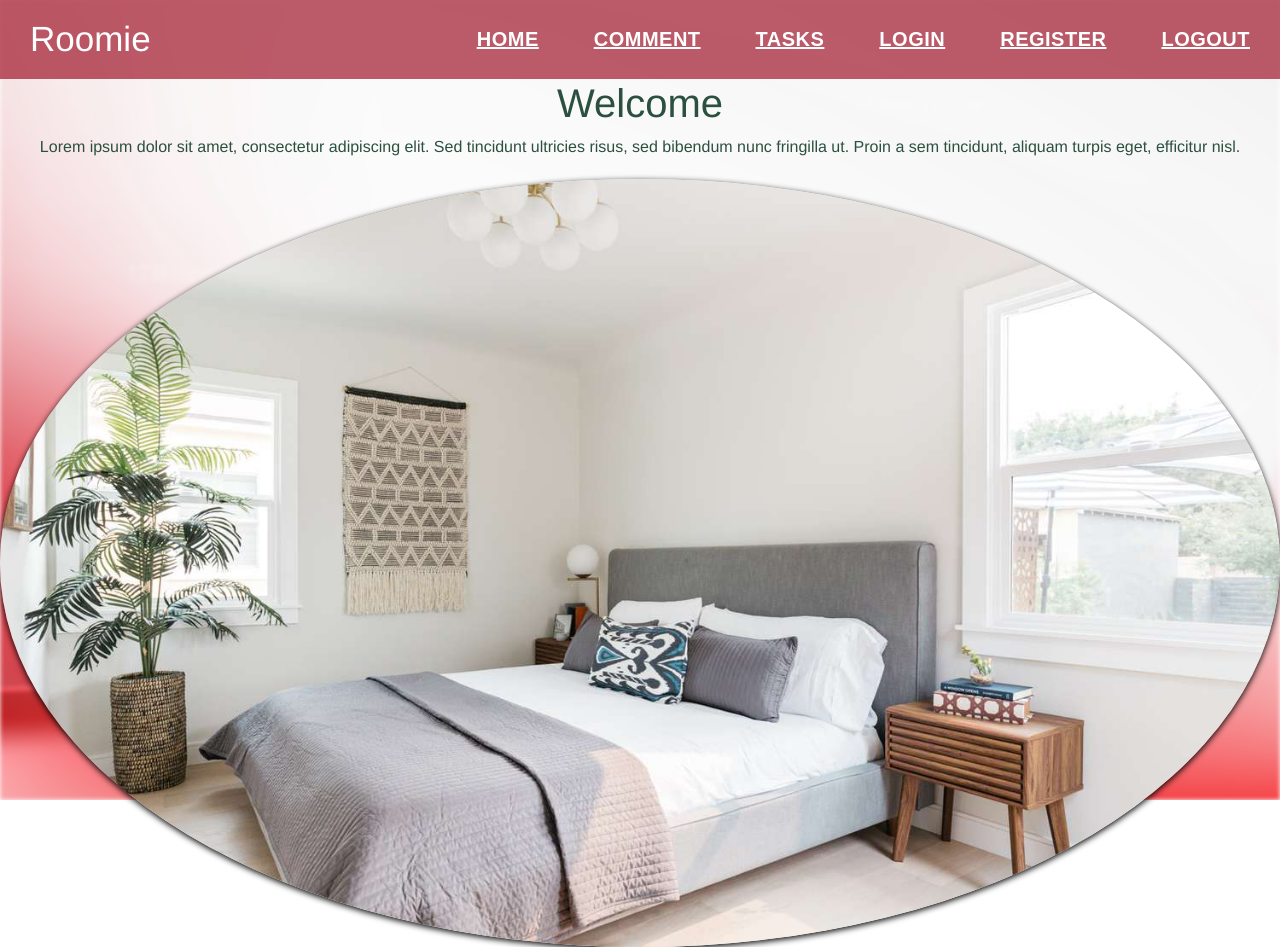
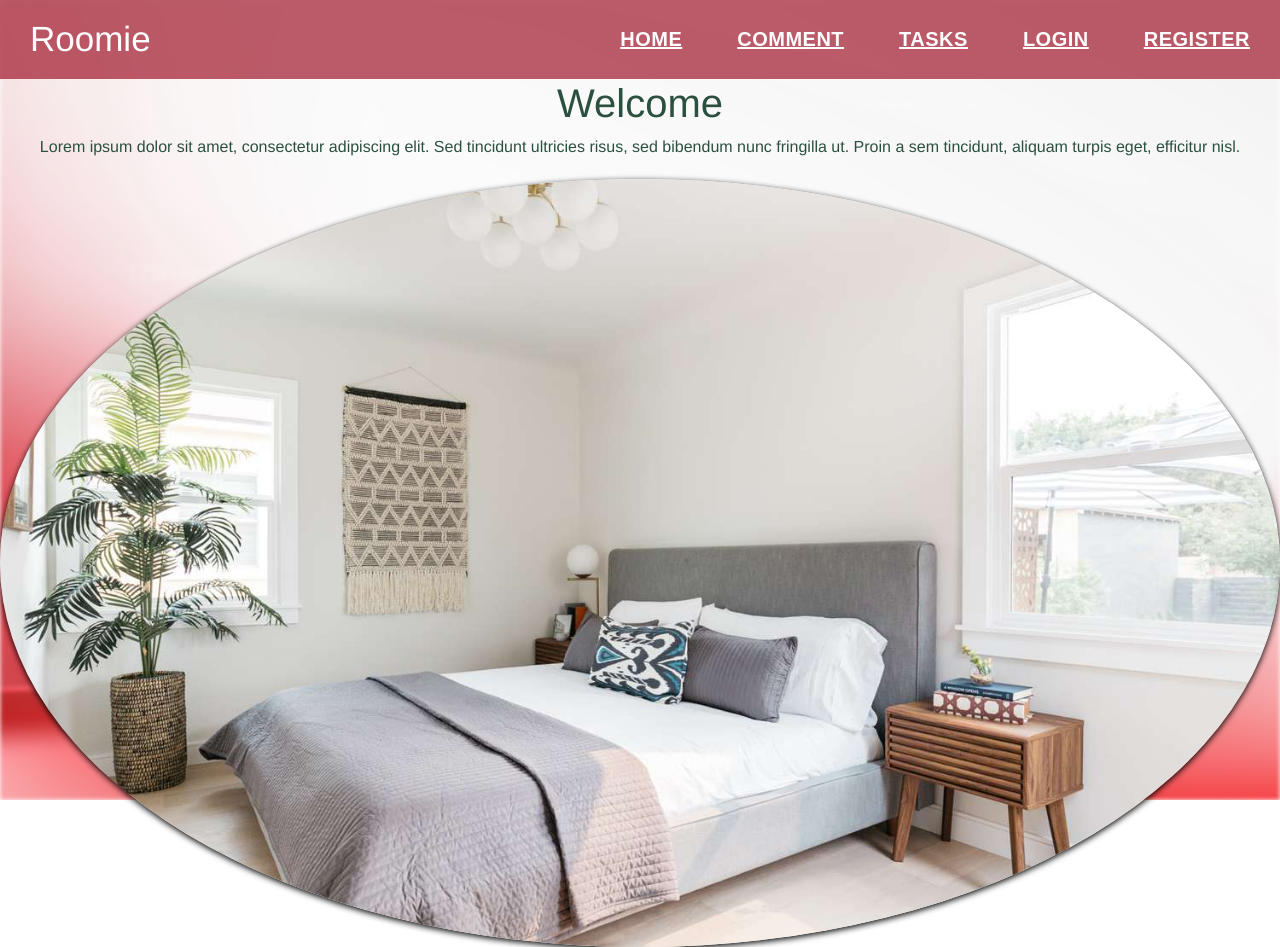
Before and after one commit to ennidore/roomie, a Vue app: page / in a window 1280 px wide. Built offline with nearby package versions, Linux system fonts and the light colour scheme; no server answers.

Commit message:
hide logout
logout hidden if user is not logged in

```diff
--- a/src/App.vue
+++ b/src/App.vue
@@ -26,12 +26,13 @@
             <router-link to="/Tasks">Tasks</router-link>
           </li>
           <li class="nav-item" v-if="!isUserLoggedIn">
+            <!-- sakrivanje login -->
             <router-link to="/Login">Login</router-link>
           </li>
           <li class="nav-item" v-if="!isUserLoggedIn">
             <router-link to="/Register">Register</router-link>
           </li>
-          <li class="nav-item">
+          <li class="nav-item" v-if="isUserLoggedIn">
             <router-link to="/Signout">Logout</router-link>
             <!-- connect navbar na .vue-->
           </li>
--- a/src/store.js
+++ /dev/null
@@ -1,6 +0,0 @@
-export default {
-  currentUser: null,
-  email: "",
-  stanje: null,
-  authenticated: null,
-};
```
